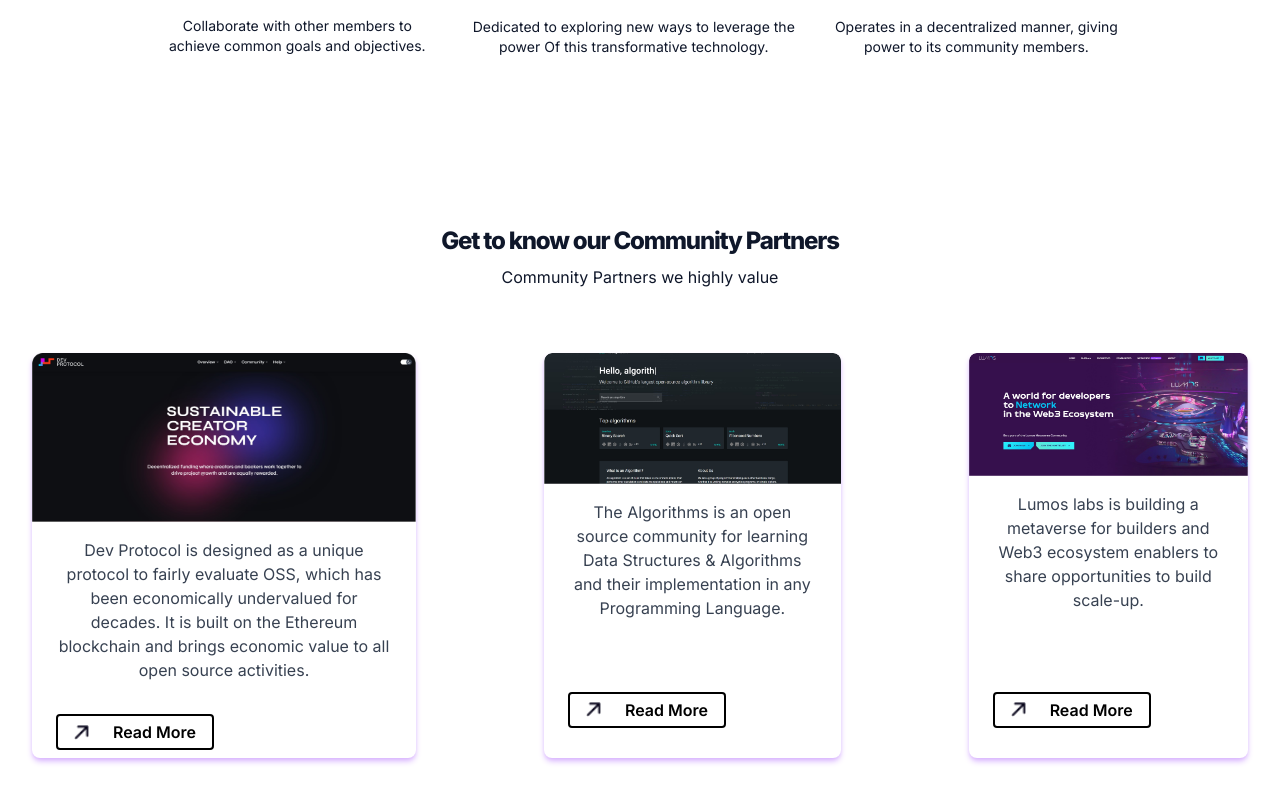
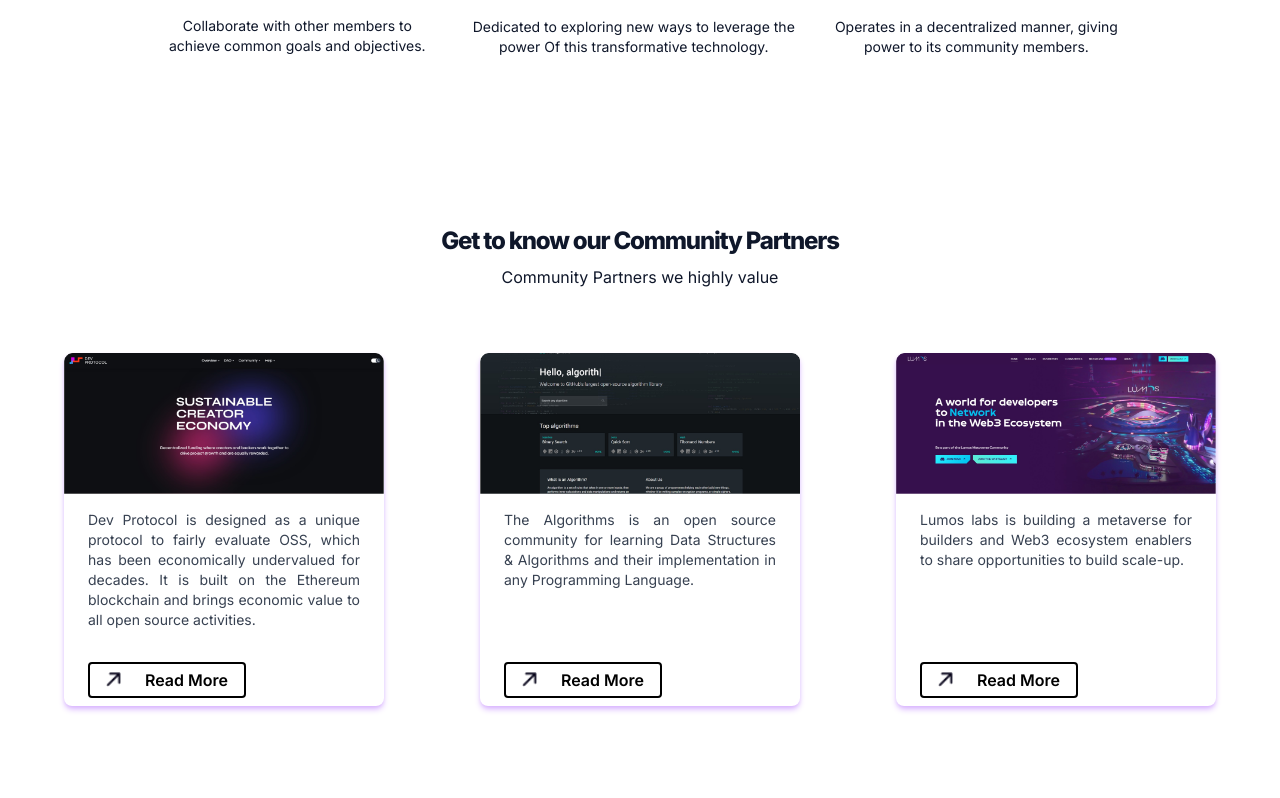
Before and after one commit to forge-dev480lo/WebXDAOhub.io, a Next.js app: page / in a window 1280 px wide. Shown: the part 1328-2126 px from the top of the page. After the commit the page ends 2074 px from the top, so only its background shows below. Built offline with nearby package versions, Linux system fonts and the light colour scheme.

Commit message:
fixing partners issues

```diff
--- a/app/page.tsx
+++ b/app/page.tsx
@@ -1,5 +1,6 @@
 // 'use client'
 
+import Partners from "@/components/containers/Partners";
 import CursorHoverster from "@/components/cursor-hoverster";
 import { Icons } from "@/components/icons";
 import { buttonVariants } from "@/components/ui/button";
@@ -146,83 +147,7 @@ export default function IndexPage() {
       </section>
 
       {/* Partners */}
-      <section className="container mt-20 grid items-center justify-center gap-6 pb-8 pt-6 text-center md:py-10">
-        <div className="mx-auto flex max-w-[980px] flex-col items-center gap-2">
-          <h3 className="px-32 text-xl font-extrabold leading-tight tracking-tighter sm:text-2xl md:text-3xl lg:text-2xl">
-            Get to know our Community Partners
-          </h3>
-          <h2>Community Partners we highly value</h2>
-        </div>
-
-        <div className="mt-10 flex flex-row gap-32">
-          <div className="border-l-3 max-w-sm overflow-hidden rounded-lg bg-white shadow-md shadow-purple-300">
-            <Image className="w-full" src="/Dev-protocol-1.png" width={400} height={250} alt="" />
-            <div className="px-6 py-4">
-              <p className="text-base text-gray-700">
-                Dev Protocol is designed as a unique protocol to fairly evaluate OSS, which has been
-                economically undervalued for decades. It is built on the Ethereum blockchain and
-                brings economic value to all open source activities.
-              </p>
-            </div>
-            <div className="flex justify-end px-6 pb-2 pt-4">
-              <span className="w-fit-content font-inter text-14.0418 mb-0 mr-auto flex cursor-pointer gap-6 rounded border-2 border-solid border-black px-4 py-1 font-semibold text-black">
-                <Image
-                  src="/Arrow1.png"
-                  alt="arrow"
-                  width={15}
-                  height={18}
-                  className="my-auto flex items-center"
-                />
-                Read More
-              </span>
-            </div>
-          </div>
-
-          <div className="border-l-3 max-w-sm overflow-hidden rounded-lg bg-white shadow-md shadow-purple-300">
-            <Image className="w-full" src="/The-Algorithms-1.png" width={400} height={250} alt="" />
-            <div className="px-6 py-4">
-              <p className="text-base text-gray-700">
-                The Algorithms is an open source community for learning Data Structures & Algorithms
-                and their implementation in any Programming Language.
-              </p>
-            </div>
-            <div className="mt-10 flex justify-end px-6 pb-2 pt-4">
-              <span className="w-fit-content font-inter text-14.0418 mb-0 mr-auto flex cursor-pointer gap-6 rounded border-2 border-solid border-black px-4 py-1 font-semibold text-black">
-                <Image
-                  src="/Arrow1.png"
-                  alt="arrow"
-                  width={15}
-                  height={18}
-                  className="my-auto flex items-center"
-                />
-                Read More
-              </span>
-            </div>
-          </div>
-
-          <div className="border-l-3  max-w-sm overflow-hidden rounded-lg bg-white shadow-md shadow-purple-300">
-            <Image className="w-full" src="/Lumos-Labs-1.png" width={400} height={250} alt="Sunset in the mountains" />
-            <div className="px-6 py-4">
-              <p className="text-base text-gray-700">
-                Lumos labs is building a metaverse for builders and Web3 ecosystem enablers to share
-                opportunities to build scale-up.
-              </p>
-            </div>
-            <div className="mt-12 flex justify-end px-6 pb-2 pt-4">
-              <span className="w-fit-content font-inter text-14.0418 mb-0 mr-auto flex cursor-pointer gap-6 rounded border-2 border-solid border-black px-4 py-1 font-semibold text-black">
-                <Image
-                  src="/Arrow1.png"
-                  alt="arrow"
-                  width={15}
-                  height={18}
-                  className="my-auto flex items-center"
-                />
-                Read More
-              </span>
-            </div>
-          </div>
-        </div>
-      </section>
+      <Partners />
 
       {/* Features */}
       {/* <section className="container grid items-center gap-6 pb-8 pt-6 md:py-10 justify-center text-center">
--- /dev/null
+++ b/components/containers/Partners.tsx
@@ -0,0 +1,64 @@
+import Image from "next/image";
+import Link from "next/link";
+import { FC } from "react";
+
+interface PartnersProps {}
+
+const data = [
+  {
+    img: "/Dev-protocol-1.png",
+    para: "Dev Protocol is designed as a unique protocol to fairly evaluate OSS, which has been economically undervalued for decades. It is built on the Ethereum blockchain and brings economic value to all open source activities.",
+    url: "",
+  },
+  {
+    img: "/The-Algorithms-1.png",
+    para: "The Algorithms is an open source community for learning Data Structures & Algorithms and their implementation in any Programming Language.",
+    url: "",
+  },
+  {
+    img: "/Lumos-Labs-1.png",
+    para: "Lumos labs is building a metaverse for builders and Web3 ecosystem enablers to share opportunities to build scale-up.",
+    url: "",
+  },
+];
+
+const Partners: FC<PartnersProps> = ({}) => {
+  return (
+    <section className="container mt-20 grid items-center justify-center gap-6 pb-8 pt-6  md:py-10">
+      <div className="mx-auto flex max-w-[980px] flex-col items-center gap-2">
+        <h3 className="px-32 text-xl font-extrabold leading-tight tracking-tighter sm:text-2xl md:text-3xl lg:text-2xl">
+          Get to know our Community Partners
+        </h3>
+        <h2>Community Partners we highly value</h2>
+      </div>
+
+      <div className="mt-10 flex flex-wrap justify-center gap-24">
+  {data.map(({ img, para, url }, index) => (
+    <div key={index} className="flex max-w-xs flex-col rounded-lg bg-white shadow-md shadow-purple-300">
+      <Image className="w-full" src={img} width={400} height={250} alt="" />
+      <div className="grow px-6 py-4">
+        <p className="text-justify text-sm text-gray-700">
+          {para}
+        </p>
+      </div>
+      <div className="flex px-6 pt-4">
+        <Link href={url} className="font-inter text-14.0418 mb-2 flex cursor-pointer gap-6 rounded border-2 border-solid border-black px-4 py-1 font-semibold text-black">
+          <Image
+            src="/Arrow1.png"
+            alt="arrow"
+            width={15}
+            height={18}
+            className="my-auto flex items-center"
+          />
+          Read More
+        </Link>
+      </div>
+    </div>
+  ))}
+</div>
+
+    </section>
+  );
+};
+
+export default Partners;
```
Also changed, not shown: public/The-Algorithms-1.png.
